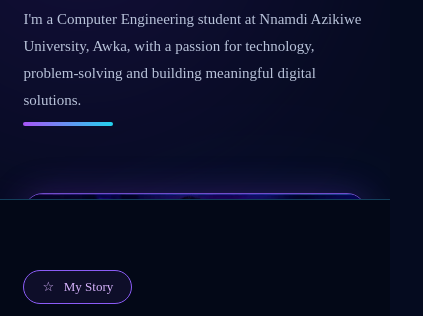
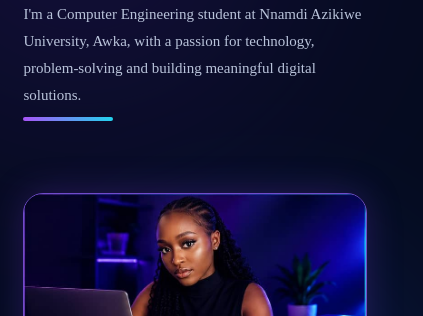
Before and after one commit to chiomafavourokonkwo5-cpu/PORTFOLIO, a plain HTML site: page about.html in a window 390 px wide. Shown: the part 361-677 px from the top of the page, 423 px wide, since content can reach past the window. Drawn offline with nearby package versions, Linux system fonts and the light colour scheme.

Commit message:
fix mobile image

```diff
--- a/css/about.css
+++ b/css/about.css
@@ -104,7 +104,7 @@ nav {
 
    /* ABOUT HERO */
 .about-hero {
-    /* min-height: 520px; */
+    min-height: 520px;
     height: 520px;
     padding: 100px 7% 60px;
     display: flex;
@@ -124,7 +124,7 @@ nav {
     width: 420px;
     height: 420px;
     background: #6d28d9;
-    opacity: 0.14;
+    opacity: 0.15;
     filter: blur(120px);
     right: 25%;
     top: 30px;
@@ -212,17 +212,11 @@ nav {
 
 .about-hero-image img {
     width: 100%;
-
     max-width: 650px;
-
     display: block;
-
     position: relative;
-
     z-index: 2;
-
     border-radius: 20px;
-
     border: 1px solid rgba(139, 92, 246, 0.8 );
     box-shadow:  0 0 35px rgba( 124, 58,  237, 0.25 );
 }
@@ -640,6 +634,31 @@ nav {
         font-size: 0.9rem;
     }
 
+
+    .about-hero-image {
+        width: 100%;
+        max-width: 380px;
+        display: flex;
+        justify-content: center;
+        align-items: center;
+        position: relative;
+        z-index: 5;
+    }
+
+    .about-hero-image img {
+        width: 100%;
+        max-width: 380px;
+        height: auto;
+        display: block;
+        position: relative;
+        z-index: 5;
+        object-fit: contain;
+    }
+
+
+
+
+
     .about-hero {
         padding: 105px 6% 60px;
         margin-top: 2.5rem;
@@ -832,4 +851,43 @@ nav {
     }
 
 
+
+
+    .about-hero {
+        height: auto;
+        min-height: auto;
+        padding: 100px 6% 50px;
+        display: flex;
+        flex-direction: column;
+        align-items: center;
+        justify-content: flex-start;
+        gap: 40px;
+        overflow: visible;
+    }
+
+    .about-hero-text {
+        width: 100%;
+        position: relative;
+        z-index: 2;
+    }
+
+    .about-hero-image {
+        width: 100%;
+        max-width: 380px;
+        position: relative;
+        z-index: 5;
+        display: block;
+    }
+
+    .about-hero-image img {
+        width: 100%;
+        max-width: 380px;
+        height: auto;
+        display: block;
+        position: relative;
+        z-index: 5;
+        object-fit: contain;
+    }
+
+
 }
```
